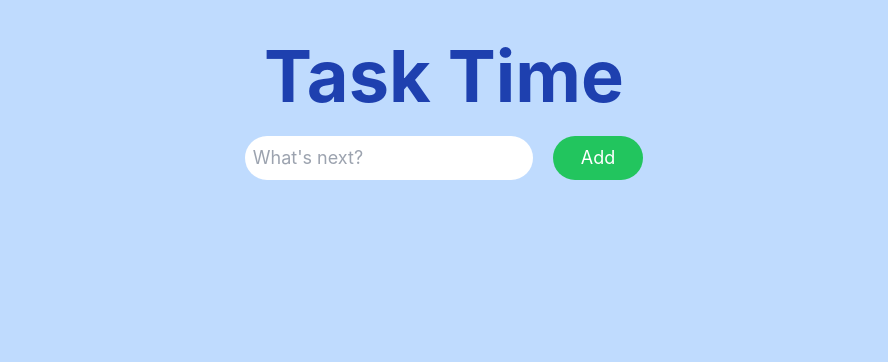
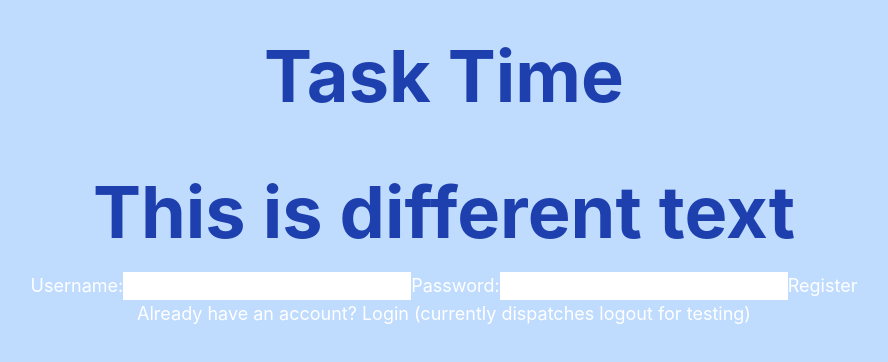
Before and after one commit to EdwinNgui/To-Do-Application, a React (Create React App) app in the folder redux-todo/: page / in a window 1280 px wide. Shown: the top 362 px of the page, without its empty margins (196-1084 px from the left). Built offline with nearby package versions, Linux system fonts and the light colour scheme.

Commit message:
Switching components based on authState
Buttons to test...
Login/Register pages:
1) Register => authState: true
2) Switch to login => => authState: false

Todo page:
1) Add => authState: true
2) Logout => => authState: false

```diff
--- a/redux-todo/src/App.tsx
+++ b/redux-todo/src/App.tsx
@@ -1,5 +1,5 @@
 import "./App.css";
-import React from "react";
+import React, { useEffect } from "react";
 
 // Custom hooks for redux thunk made by Rahat (see './hooks/thunk')
 import { useAppSelector, useAppDispatch } from "./hooks/thunk";
@@ -11,6 +11,8 @@ import { AuthState } from "./types/authTypes";
 import TitleHeader from "./components/TitleHeader";
 import TodoList from "./components/TodoList";
 import TodoForm from "./components/TodoForm";
+import LoginSection from "./components/LoginSection";
+import RegisterSection from "./components/RegisterSection";
 
 function App() {
   //Tip: Implement useRef hook rather than useState
@@ -19,7 +21,10 @@ function App() {
   const dispatch = useAppDispatch();
   const Todo = useAppSelector((state: RootState) => state.todo);
   const { todos } = Todo;
-  const authState: AuthState = useAppSelector((state: RootState) => state.auth); // Access 'auth' state
+  // const authState: AuthState = useAppSelector((state: RootState) => state.auth); // Access 'auth' state
+
+  const authState: { isLoggedIn: boolean } = useAppSelector((state: RootState) => state.auth);
+
 
   //Calls the remove function given the t value
   const removeHandler = (t: Todo) => {
@@ -39,12 +44,43 @@ function App() {
     dispatch(AddTodoAction(task));
   };
 
+  useEffect(() => {
+    // Log authState whenever it changes
+    console.log('Auth State app.tsx:', authState);
+  }, [authState]); // Run this effect whenever authState changes
+
   return (
     // Formerly: App
     <div className="text-center">
       {/* Formerly App-Header */}
       <header className="bg-blue-200 min-h-screen flex flex-col items-center text-white text-lg">
+        {/* Always displayed */}
         <TitleHeader />
+
+        {/* Conditionally renders based on if user is logged in or not */}
+        {authState.isLoggedIn ? (
+          // authState : true , User IS logged in
+          <div>
+          <TodoForm addTodo={addTodoHandler} />
+          {todos.length > 0 && (
+            <TodoList
+              todos={todos}
+              handleCheckboxChange={handleCheckboxChange}
+              removeHandler={removeHandler}
+            />
+          )}
+          </div>
+        ) : (
+            // authState : false , User is NOT logged in
+            <div>
+            <LoginSection />
+            <RegisterSection />
+          </div>
+        )}
+
+        {/* <LoginSection />
+        <RegisterSection />
+
         <TodoForm addTodo={addTodoHandler} />
         {todos.length > 0 && (
           <TodoList
@@ -52,7 +88,9 @@ function App() {
             handleCheckboxChange={handleCheckboxChange}
             removeHandler={removeHandler}
           />
-        )}
+        )} */}
+
+
       </header>
     </div>
   );
--- a/redux-todo/src/components/RegisterSection.tsx
+++ b/redux-todo/src/components/RegisterSection.tsx
@@ -1,26 +1,35 @@
-import React from 'react';
+import React, { useEffect } from 'react';
 import { useDispatch } from 'react-redux';
-import { login } from '../actions/AuthActions';
+import { login, logout } from '../actions/AuthActions';
+import { RootState } from "../types/todoTypes"; // Replace with your RootState and Todo types
+import { AuthState } from "../types/authTypes";
+import { useAppSelector, useAppDispatch } from "../hooks/thunk";
 
 const RegisterSection: React.FC = () => {
   const dispatch = useDispatch();
+  const authState: AuthState = useAppSelector((state: RootState) => state.auth); // Access 'auth' state
 
+  //If user chooses to login instead
   const handleLoginClick = () => {
-    // Dispatch the login action when the login button is clicked
-    dispatch(login());
+    dispatch(logout());
     console.log('Redirecting to login...');
-    // Add your logic to navigate to the login page
   };
 
   const handleRegister = (event: React.FormEvent<HTMLFormElement>) => {
     event.preventDefault();
     // Add your logic to handle registration
     // Dispatch other relevant actions if needed
+    dispatch(login());
+    console.log('Pretending to create account in (add API calls to create account)');
   };
+
+// Ensure RegisterSection re-renders when authState changes
+useEffect(() => {
+    console.log('Auth State changed:', authState);
+    }, [authState]);
 
   return (
     <div className="register-container">
-      <h2>Register</h2>
       <form onSubmit={handleRegister}>
         <label>
           Username:
@@ -34,7 +43,7 @@ const RegisterSection: React.FC = () => {
       </form>
 
       <button className="alternative-login-btn" onClick={handleLoginClick}>
-        Already have an account? Login
+        Already have an account? Login (currently dispatches logout for testing)
       </button>
     </div>
   );
--- a/redux-todo/src/components/TodoForm.tsx
+++ b/redux-todo/src/components/TodoForm.tsx
@@ -1,10 +1,13 @@
 import React, { useRef, FormEvent } from "react";
+import { useDispatch } from 'react-redux';
+import { login, logout } from '../actions/AuthActions';
 
 interface TodoFormProps {
   addTodo: (task: string) => void;
 }
 
 const TodoForm: React.FC<TodoFormProps> = ({ addTodo }) => {
+  const dispatch = useDispatch();
   const todoTaskRef = useRef<HTMLInputElement>(null);
 
   //Tip: To understand changes in handle function pls read useRef docs
@@ -17,9 +20,21 @@ const TodoForm: React.FC<TodoFormProps> = ({ addTodo }) => {
       addTodo(task);
       todoTaskRef.current!.value = "";
     }
+
+
+    //Temp
+    dispatch(login());
+    console.log('TEMP LOGIN in TodoForm.tsx Login');
+  };
+
+  //If user chooses to login instead
+  const handleLogout = () => {
+    dispatch(logout());
+    console.log('Logging Out');
   };
 
   return (
+    <div>
       <form onSubmit={handleSubmit}>
         <input placeholder="What's next?" ref={todoTaskRef} className="font-inter w-72 p-2 rounded-full border-0 text-lg text-black" />
         <button type="submit" id="add-btn"
@@ -28,6 +43,12 @@ const TodoForm: React.FC<TodoFormProps> = ({ addTodo }) => {
           Add
         </button>
       </form>
+      <button onClick={handleLogout}
+      className="font-inter px-7 py-2 rounded-3xl text-lg ml-5 mt-5 bg-red-500
+      hover:bg-red-600 text-white focus:outline-none">
+        Logout
+      </button>
+    </div>
   );
 };
 
```
Lines whose indentation alone changed are shown as unchanged.
